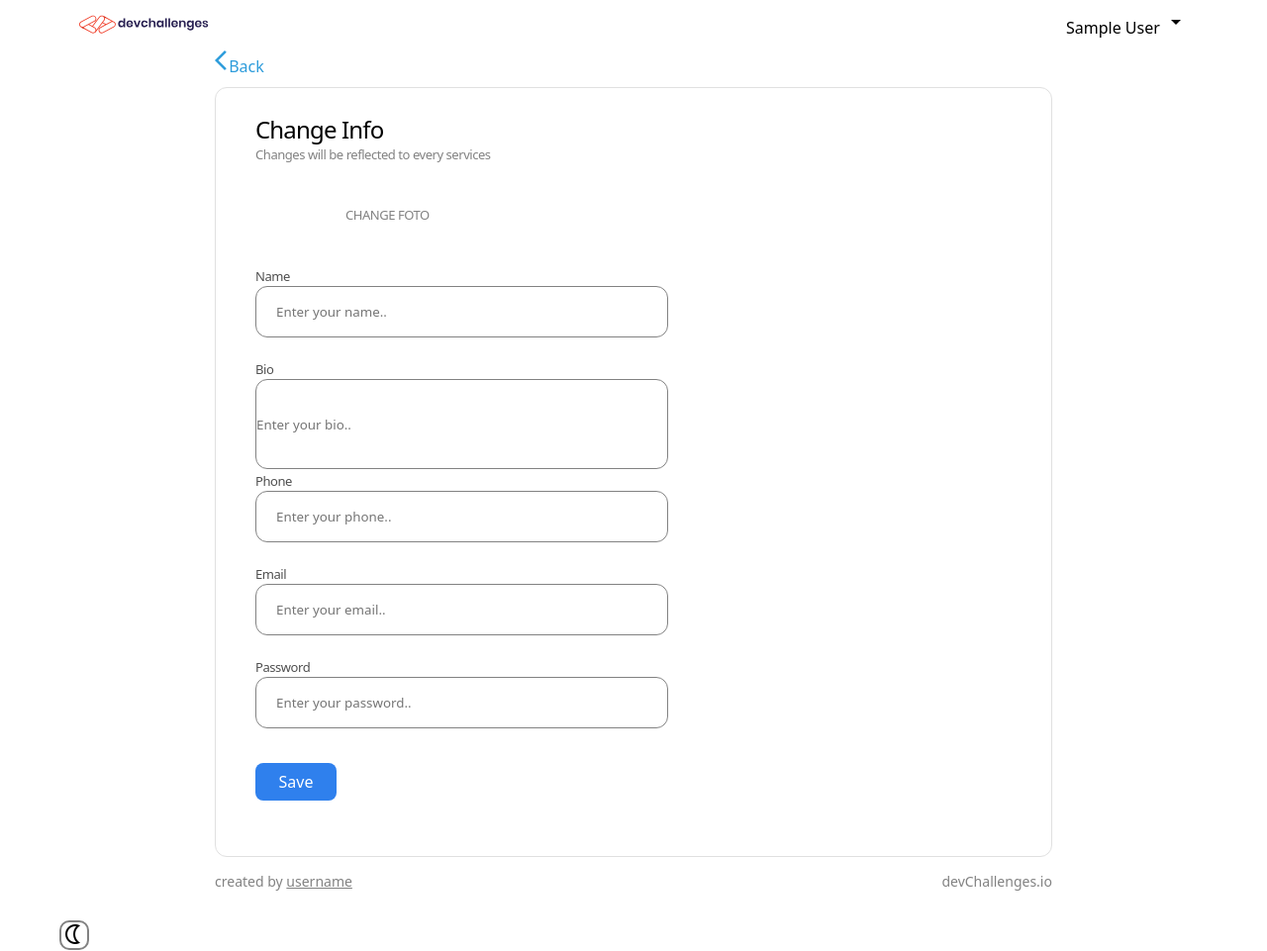
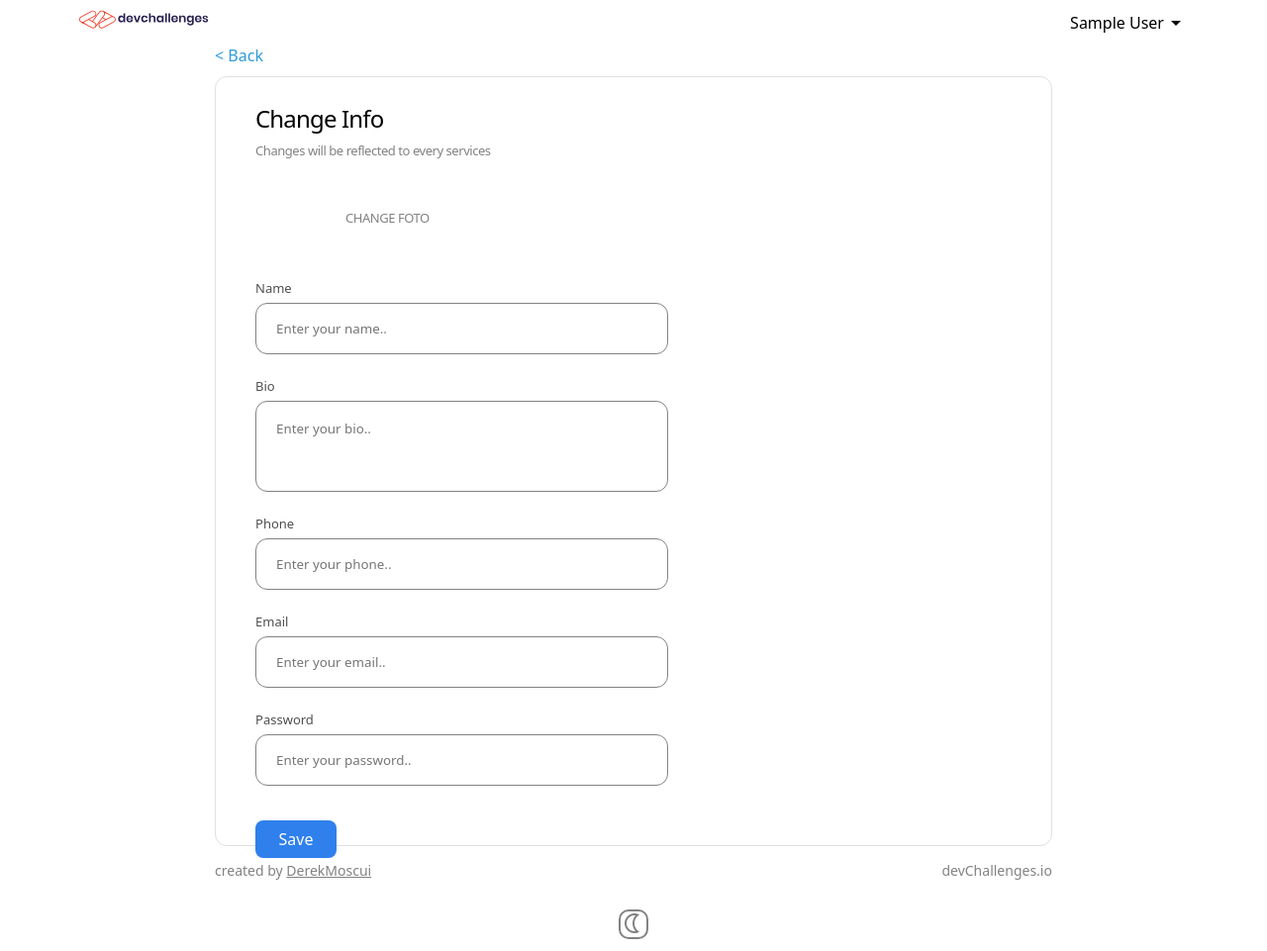
Before and after one commit to 2002-02-20/Mini-Proyecto-, a PHP site: page /changeInfo.php in a window 1280 px wide. Shown: the whole page at 99% size. Run offline with PHP 8.4, Linux system fonts and the light colour scheme; the visitor is signed in with stand-in values (Sample User, id 1); data that the repository does not hold is empty.

Commit message:
estilización de inputs

```diff
--- a/CSS/SecondData.css
+++ b/CSS/SecondData.css
@@ -286,3 +286,6 @@ ul{
     color: white;
     border: solid 2px white;
   }
+  .moon{
+    color: gray;
+}
--- a/CSS/ThirData.css
+++ b/CSS/ThirData.css
@@ -15,85 +15,53 @@ nav{
 
 .linkBack{
 text-decoration: none;
-width: 39px;
-height: 25px;
-top: 101px;
-left: 323.23px;
 color: #2D9CDB;
+}
 
-}
 .changeInfo{
-width: 131px;
-height: 33px;
-top: 180.86px;
-left: 345.22px;
 font-size: 24px;
 font-weight: 400;
-line-height: 33px;
 letter-spacing: -0.035em;
-text-align: left;
-
+margin-top: 25px;
 }
 
 .changesWill{
-width: 463.25px;
-height: 19.79px;
-top: 217.86px;
-left: 346.52px;
 font-size: 13px;
-font-weight: 500;
-line-height: 18px;
 letter-spacing: -0.035em;
-text-align: left;
 color: #828282;
+padding-top: 7px;
 
 }
 
 .changePhoto{
-width: 97px;
-height: 18px;
-top: 288.55px;
-left: 444.72px;
 font-size: 13px;
-font-weight: 500;
 line-height: 18px;
 letter-spacing: -0.035em;
-text-align: left;
 color: #828282;
 }
 
 label{
 width: 36px;
-height: 18px;
-top: 368.23px;
-left: 345.22px;
 font-size: 13px;
-font-weight: 500;
-line-height: 18px;
-letter-spacing: -0.035em;
-text-align: left;
 color: #4F4F4F;
+
+
 }
 
 .inputEditInfo{
 width: 416.93px;
 height: 52px;
-top: 390.06px;
-left: 343.5px;
 border-radius: 12px;
-border: 1px;
 border: 1px solid #828282;
 margin-bottom: 20px;
 padding: 0px 20px;
 outline: none;
-
+margin-top: 5px;
 }
 
 .btnSave{
     width: 82px;
     height: 38px;
-    top: 896.97px;
-    left: 343.5px;
     border-radius: 8px;
     background: #2F80ED;
     color: white;
@@ -106,6 +74,7 @@ outline: none;
     background: #318bff;
     transition: background-color 0.3s;
     cursor: pointer;
+
 }
 
 .linksFoot{
@@ -119,45 +88,35 @@ outline: none;
 .aLink{
     color:#828282;
     text-decoration:underline;
+
 }
 
 .container{
 width: 845.91px;
-height: 777.56px; /*817.56*/
-top: 150px;
-left: 296.57px;
+height: 777.56px;
 border-radius: 12px;
-border: 1px;
 border: 1px solid #E0E0E0;
 margin-top: 10px;
-}
-
-.subContainerForm{
-    margin: 0px 40px;
-}
-
-.changeInfoAndText{
-    margin: 25px 0px 0px 0px;
+padding: 0px 40px;
 }
 
 .changePhoto{
     display: flex;
     align-items: center;
-    gap: 15px;
     padding: 30px 0px;
-    width: 200px;
-
 }
 
 .inputBio{
 width: 416.93px;
 height: 91.58px;
-top: 487.89px;
-left: 343.5px;
 border-radius: 12px;
-border: 1px;
 border: 1px solid #828282;
-
+margin-bottom: 20px;
+margin-top: 5px;
+outline: none;
+padding: 0px 20px;
+padding-bottom: 35px;
+line-height: 1.5px;
 }
 
 .bigContainerAll{
@@ -186,7 +145,6 @@ right: 20px;
 .myProfileNav{
 width: 154.12px; /*164.12*/
 height: 39.15px;
-
 border-radius: 8px;
 background: #F2F2F2;
 }
@@ -203,8 +161,6 @@ ul{
 
 .logOutText{
    color: #EB5757;
-
-
 }
 
 .logoutDiv{
@@ -262,6 +218,7 @@ margin: 20px 0px 0px 20px;
     overflow: hidden;
     white-space: nowrap;
     width: 130px;
+
 }
 
 .changeTittle .textFoto{
@@ -269,6 +226,7 @@ margin: 20px 0px 0px 20px;
     color: #828282;
     border-radius: 4px;
     transition: background-color 0.3s;
+
 }
 .changeTittle .textFoto:hover{
     color: #318bff;
@@ -276,10 +234,6 @@ margin: 20px 0px 0px 20px;
 
 #foto{
 display: none;
-}
-
-.arrowBack{
-    width: 10px;
 }
 
 .cuadrado{
@@ -297,15 +251,21 @@ justify-content: center;
     display: flex;
     gap: 55px;
     margin: 20px 0px;
+
 }
 
 .cuadradoNav{
 width: 32px;
 height: 36.69px;
-top: 24px;
-left: 1218.01px;
 margin-right: 10px;
 border-radius: 8px;
+}
+
+.divImgName{
+    display: flex;
+    flex-direction: row;
+    align-items: center;
+    justify-content: center;
 }
 
 .containImgAndIcon{
@@ -329,6 +289,7 @@ border-radius: 8px;
     color: white;
 }
 
+
 /*DARK MODE*/
 .darkMode{
     width: 30px;
@@ -338,12 +299,10 @@ border-radius: 8px;
     margin: 30px 60px 0px;
 }
 
-
 .a{
     background-color: #252329;
     color: white;
     transition: 0.4s;
-
 }
 
 .textwhite{
@@ -360,4 +319,15 @@ border-radius: 8px;
 
 input{
     background-color: transparent;
+    color: gray;
+    width: 100%;
+    height: 100%;
 }
+
+input:focus-within{
+    border: solid 2px #33b2fc;
+}
+
+.moon{
+    color: gray;
+}
--- a/changeInfo.php
+++ b/changeInfo.php
@@ -34,10 +34,10 @@ if (isset($_SESSION['datosUsuario'])) {
         <ul id="menuList">
             <div class="clickAndActive">
                 <li>
-                    <div class="containerPicInNav">
+                    <div class="divImgName">
                         <?php if ($usuario['foto'] != '') : ?>
                                     <img src="<?= $usuario['foto'] ?>"
-                                    alt="" class="cuadradoNav">
+                                    alt="foto Perfil" class="cuadradoNav">
                                     <?php endif; ?>
                         <?php echo $usuario['name'] ?>
                         <span class="material-symbols-outlined">
@@ -84,22 +84,18 @@ if (isset($_SESSION['datosUsuario'])) {
     <div class="bigContainerAll">
         <section>
             <a href="./yourInfo.php" class="linkBack">
-                <span class="material-symbols-outlined arrowBack">
-                    arrow_back_ios
-                </span> Back</a>
+                < Back</a>
             <section class="container">
-                <div class="subContainerForm">
-                    <div class="changeInfoAndText">
+
                         <h2 class="changeInfo">Change Info</h2>
                         <p class="changesWill">Changes will be reflected to every services</p>
-                    </div>
                     <form action="./LOGIC/update.php" method="POST" enctype="multipart/form-data">
                         <div class="fotoAndChangeFoto">
                             <label for="foto">
                                 <div class="containImgAndIcon">
                                     <?php if ($usuario['foto'] != '') : ?>
                                     <img src="<?= $usuario['foto'] ?>"
-                                    alt="" class="cuadrado">
+                                    alt="foto Perfil" class="cuadrado">
                                     <?php endif; ?>
                                     <span class="material-symbols-outlined iconCamara">
                                         photo_camera
@@ -107,41 +103,41 @@ if (isset($_SESSION['datosUsuario'])) {
                                 </div>
                             </label>
                             <div class="changePhoto">
-
                                 <label class="changeTittle">
                                     <span class="textFoto">CHANGE FOTO</span>
                                     <input type="file" name="foto" id="foto" class="subirFoto">
                                 </label>
                             </div>
                         </div>
-                        <label for="name">Name</label><br>
-                        <input type="text" id="name" name="name" placeholder="Enter your name.." class="inputEditInfo"><br>
+                        <label for="name" class="labelName">Name</label><br>
+                        <input type="text" id="name" name="name" placeholder="Enter your name.." class="inputEditInfo" autocomplete="off"><br>
                         <label for="bio">Bio</label><br>
-                        <input type="text" id="bio" name="bio" placeholder="Enter your bio.." class="inputBio"><br>
+                        <input type="text" id="bio" name="bio" placeholder="Enter your bio.." class="inputBio" autocomplete="off" ><br>
 
                         <label for="phone">Phone</label><br>
-                        <input type="text" id="phone" name="phone" placeholder="Enter your phone.." class="inputEditInfo"><br>
+                        <input type="text" id="phone" name="phone" placeholder="Enter your phone.." class="inputEditInfo" autocomplete="off" ><br>
 
                         <label for="email">Email</label><br>
-                        <input type="text" id="email" name="email" placeholder="Enter your email.." class="inputEditInfo" required><br>
+                        <input type="text" id="email" name="email" placeholder="Enter your email.." class="inputEditInfo"  autocomplete="off" required><br>
 
                         <label for="password">Password</label><br>
-                        <input type="text" id="password" name="password" placeholder="Enter your password.." class="inputEditInfo" required><br>
+                        <input type="text" id="password" name="password" placeholder="Enter your password.." class="inputEditInfo"  autocomplete="off" required><br>
                         <button type="submit" class="btnSave">Save</button>
                     </form>
-                </div>
+
             </section>
             <div class="linksFoot">
-                <p>created by <a href="#" class="aLink">username</a></p>
+                <p>created by <a href="#" class="aLink">DerekMoscui</a></p>
                 <p>devChallenges.io</p>
             </div>
         </section>
-    </div>
-    <div class="darkMode">
-        <span class="material-symbols-outlined">
+        <div class="darkMode">
+        <span class="material-symbols-outlined moon">
             nightlight
         </span>
     </div>
+    </div>
+
 </body>
 
 </html>
```
Also changed, not shown: CSS/FourtData.css (+13 -3 lines), CSS/principalPAge.css (+16 -3 lines), index.php (+8 -9 lines), login.php (+8 -13 lines), yourInfo.php (+7 -6 lines).
